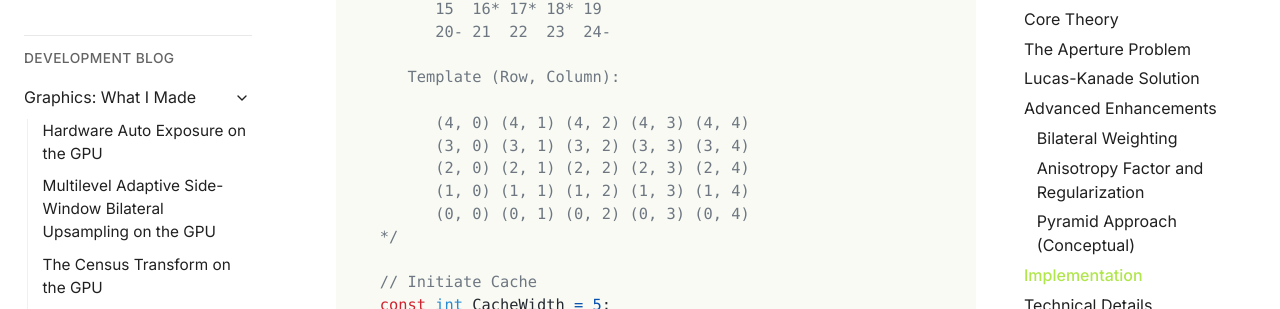
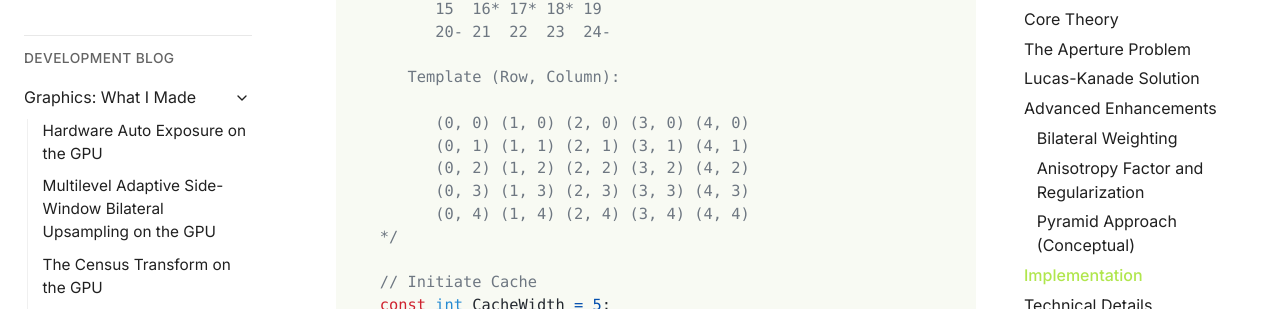
Before and after one commit to papadanku/papadanku.github.io, a Sphinx documentation site: the page built from doc/blog/made/lucaskanade.rst, in a window 1280 px wide and 900 px high, scrolled down 8463 px. Shown: the part 146-455 px from the top of the window. Built offline with Sphinx 7.4.7, drawn with Linux system fonts in a browser that asks for light colours.

Commit message:
Fixed Template cache comment.

```diff
--- a/doc/blog/made/lucaskanade.rst
+++ b/doc/blog/made/lucaskanade.rst
@@ -355,11 +355,11 @@ The implementation provides the complete HLSL source code for the adaptive-weigh
 
          Template (Row, Column):
 
-            (4, 0) (4, 1) (4, 2) (4, 3) (4, 4)
-            (3, 0) (3, 1) (3, 2) (3, 3) (3, 4)
-            (2, 0) (2, 1) (2, 2) (2, 3) (2, 4)
-            (1, 0) (1, 1) (1, 2) (1, 3) (1, 4)
-            (0, 0) (0, 1) (0, 2) (0, 3) (0, 4)
+            (0, 0) (1, 0) (2, 0) (3, 0) (4, 0)
+            (0, 1) (1, 1) (2, 1) (3, 1) (4, 1)
+            (0, 2) (1, 2) (2, 2) (3, 2) (4, 2)
+            (0, 3) (1, 3) (2, 3) (3, 3) (4, 3)
+            (0, 4) (1, 4) (2, 4) (3, 4) (4, 4)
       */
 
       // Initiate Cache
```
